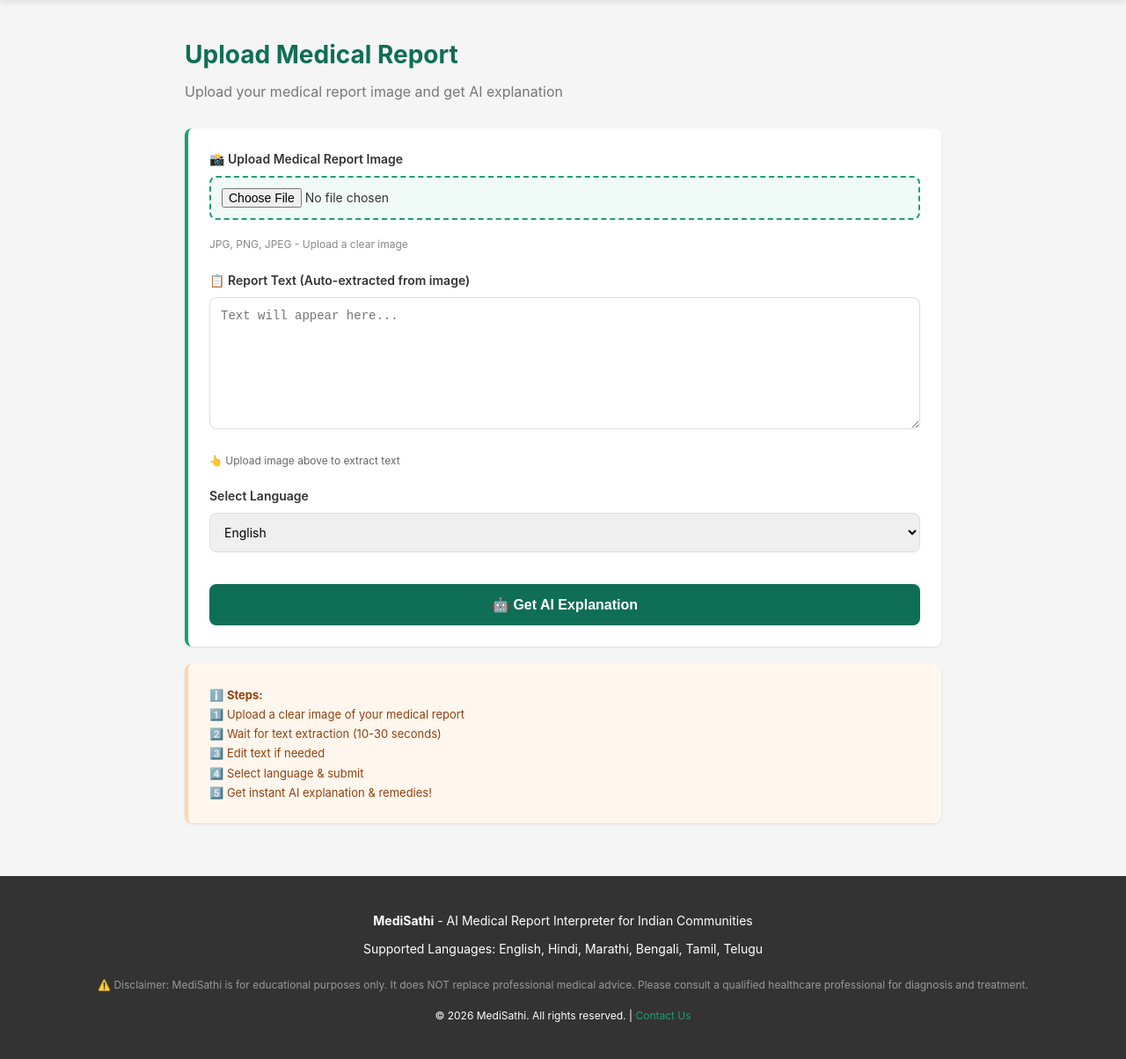
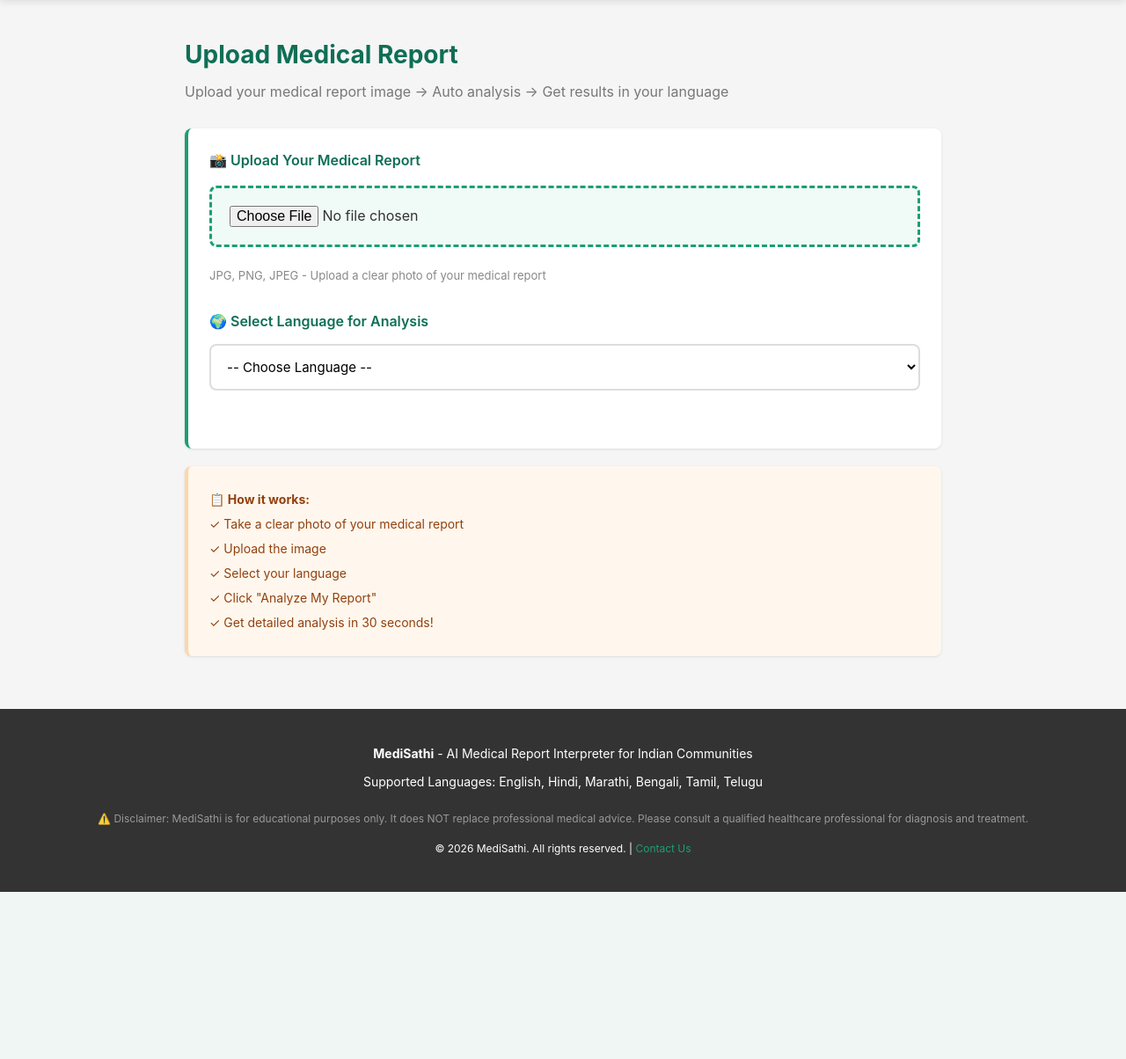
Before and after one commit to raghuwanshinidhi563-jpg/medisathi, a Django app: page /upload/ in a window 1280 px wide. Shown: the part 82-1286 px from the top of the page at 88% size. After the commit the page ends 1096 px from the top, so only its background shows below. Run offline with Django 5.2, Linux system fonts and the light colour scheme; some libraries are stand-ins or nearby versions.

Commit message:
Clean upload form - image only, no text input visible

```diff
--- a/templates/reports/upload.html
+++ b/templates/reports/upload.html
@@ -6,7 +6,7 @@
     Upload Medical Report
   </h2>
   <p style="color:#777;margin-bottom:28px">
-    Upload your medical report image and get AI explanation
+    Upload your medical report image → Auto analysis → Get results in your language
   </p>
 
   {% if error %}
@@ -16,62 +16,73 @@
   {% endif %}
 
   <div class="card">
-    <form method="POST" onsubmit="return validateForm()">
+    <form method="POST" onsubmit="return validateAndSubmit()">
       {% csrf_token %}
 
-      <div style="margin-bottom:20px">
-        <label style="font-size:14px;font-weight:600;color:#333;display:block;margin-bottom:8px">
-          📸 Upload Medical Report Image
+      <!-- HIDDEN extracted text (auto-filled by JavaScript) -->
+      <textarea name="extracted_text" id="extractedText" style="display:none"></textarea>
+
+      <!-- ONLY: File Upload -->
+      <div style="margin-bottom:30px">
+        <label style="font-size:16px;font-weight:600;color:#0F6E56;display:block;margin-bottom:15px">
+          📸 Upload Your Medical Report
         </label>
-        <input type="file" id="imageInput" accept="image/*"
-          style="width:100%;padding:12px;border:2px dashed #1D9E75;border-radius:8px;font-size:14px;background:#f0faf6;cursor:pointer">
-        <p style="font-size:12px;color:#888;margin-top:6px">JPG, PNG, JPEG - Upload a clear image</p>
-      </div>
-
-      <div id="previewDiv" style="display:none;margin-bottom:20px">
-        <img id="previewImg" style="max-width:100%;max-height:300px;border-radius:8px;border:1px solid #ddd">
-      </div>
-
-      <div style="margin-bottom:20px">
-        <label style="font-size:14px;font-weight:600;color:#333;display:block;margin-bottom:8px">
-          📋 Report Text (Auto-extracted from image)
-        </label>
-        <textarea name="extracted_text" id="extractedText"
-          style="width:100%;height:150px;padding:12px;border:1px solid #ddd;border-radius:8px;font-size:14px"
-          placeholder="Text will appear here..."></textarea>
-        <p style="font-size:12px;color:#666;margin-top:6px" id="statusMsg">
-          👆 Upload image above to extract text
+        <input type="file" id="imageInput" accept="image/*" required
+          style="width:100%;padding:20px;border:3px dashed #1D9E75;border-radius:8px;font-size:16px;background:#f0faf6;cursor:pointer">
+        <p style="font-size:13px;color:#888;margin-top:10px">
+          JPG, PNG, JPEG - Upload a clear photo of your medical report
         </p>
       </div>
 
-      <div style="margin-bottom:24px">
-        <label style="font-size:14px;font-weight:600;color:#333;display:block;margin-bottom:8px">
-          Select Language
+      <!-- Image Preview -->
+      <div id="previewDiv" style="display:none;margin-bottom:30px">
+        <p style="font-size:14px;font-weight:600;color:#333;margin-bottom:10px">📷 Your Report</p>
+        <img id="previewImg" style="max-width:100%;max-height:350px;border-radius:8px;border:2px solid #ddd;box-shadow:0 2px 8px rgba(0,0,0,0.1)">
+      </div>
+
+      <!-- Processing Status -->
+      <div id="statusDiv" style="display:none;margin-bottom:30px;padding:15px;background:#e3f2fd;border-radius:8px;border-left:5px solid #2196F3">
+        <p style="margin:0;color:#1565c0;font-weight:600;font-size:14px">
+          ⏳ <span id="statusText">Extracting text from image...</span>
+        </p>
+      </div>
+
+      <!-- ONLY: Language Selection -->
+      <div style="margin-bottom:30px">
+        <label style="font-size:16px;font-weight:600;color:#0F6E56;display:block;margin-bottom:12px">
+          🌍 Select Language for Analysis
         </label>
-        <select name="language" style="width:100%;padding:12px;border:1px solid #ddd;border-radius:8px;font-size:14px">
-          <option value="english">English</option>
-          <option value="hindi">Hindi</option>
-          <option value="marathi">Marathi</option>
-          <option value="bengali">Bengali</option>
-          <option value="tamil">Tamil</option>
-          <option value="telugu">Telugu</option>
+        <select name="language" required
+          style="width:100%;padding:14px;border:2px solid #ddd;border-radius:8px;font-size:15px;background:white;cursor:pointer">
+          <option value="">-- Choose Language --</option>
+          <option value="english">🇮🇳 English</option>
+          <option value="hindi">🇮🇳 Hindi (हिंदी)</option>
+          <option value="marathi">🇮🇳 Marathi (मराठी)</option>
+          <option value="bengali">🇮🇳 Bengali (বাংলা)</option>
+          <option value="tamil">🇮🇳 Tamil (தமிழ்)</option>
+          <option value="telugu">🇮🇳 Telugu (తెలుగు)</option>
         </select>
       </div>
 
-      <button type="submit" class="btn" style="width:100%;font-size:16px;padding:14px;cursor:pointer">
-        🤖 Get AI Explanation
+      <!-- Submit Button -->
+      <button type="submit" class="btn" style="width:100%;font-size:18px;padding:16px;cursor:pointer;display:none;background:#0F6E56;color:white;border:none;border-radius:8px;font-weight:600" id="submitBtn">
+        🤖 Analyze My Report
       </button>
+
+      <!-- Error Message -->
+      <div id="errorMsg" style="display:none;margin-top:20px;padding:15px;background:#ffebee;border-radius:8px;border-left:5px solid #f44336;color:#c62828;font-size:14px">
+      </div>
     </form>
   </div>
 
   <div class="card" style="background:#FFF7ED;border-color:#FED7AA">
-    <p style="font-size:13px;color:#92400E;line-height:1.7">
-      ℹ️ <strong>Steps:</strong><br>
-      1️⃣ Upload a clear image of your medical report<br>
-      2️⃣ Wait for text extraction (10-30 seconds)<br>
-      3️⃣ Edit text if needed<br>
-      4️⃣ Select language & submit<br>
-      5️⃣ Get instant AI explanation & remedies!
+    <p style="font-size:14px;color:#92400E;line-height:2">
+      <strong>📋 How it works:</strong><br>
+      ✓ Take a clear photo of your medical report<br>
+      ✓ Upload the image<br>
+      ✓ Select your language<br>
+      ✓ Click "Analyze My Report"<br>
+      ✓ Get detailed analysis in 30 seconds!
     </p>
   </div>
 </div>
@@ -97,19 +108,26 @@ document.getElementById('imageInput').addEventListener('change', async function(
   const file = e.target.files[0];
   if (!file) return;
 
-  const textArea = document.getElementById('extractedText');
-  const statusMsg = document.getElementById('statusMsg');
+  const statusDiv = document.getElementById('statusDiv');
+  const statusText = document.getElementById('statusText');
+  const previewDiv = document.getElementById('previewDiv');
+  const previewImg = document.getElementById('previewImg');
+  const submitBtn = document.getElementById('submitBtn');
+  const errorMsg = document.getElementById('errorMsg');
 
+  // Show image preview
   const reader = new FileReader();
   reader.onload = function(e) {
-    document.getElementById('previewImg').src = e.target.result;
-    document.getElementById('previewDiv').style.display = 'block';
+    previewImg.src = e.target.result;
+    previewDiv.style.display = 'block';
   };
   reader.readAsDataURL(file);
 
-  textArea.value = '';
-  statusMsg.textContent = '⏳ Extracting text from image... Please wait...';
-  statusMsg.style.color = '#666';
+  // Show processing
+  statusDiv.style.display = 'block';
+  statusText.textContent = '⏳ Reading text from image... Please wait (10-30 seconds)...';
+  submitBtn.style.display = 'none';
+  errorMsg.style.display = 'none';
 
   try {
     const w = await initWorker();
@@ -118,32 +136,41 @@ document.getElementById('imageInput').addEventListener('change', async function(
     const result = await w.recognize(file);
     const text = (result.data.text || '').trim();
 
-    if (text && text.length > 3) {
-      textArea.value = text;
-      statusMsg.textContent = '✅ Text extracted! You can edit before submitting.';
-      statusMsg.style.color = '#065F46';
+    if (text && text.length > 10) {
+      document.getElementById('extractedText').value = text;
+
+      statusText.textContent = '✅ Text extracted! Select language and click "Analyze My Report"';
+      statusDiv.style.backgroundColor = '#e8f5e9';
+      statusDiv.style.borderLeftColor = '#4caf50';
+      statusText.style.color = '#2e7d32';
+
+      submitBtn.style.display = 'block';
     } else {
-      textArea.value = 'Hemoglobin: \nBlood Sugar: \nCholesterol: ';
-      statusMsg.textContent = '⚠️ Could not extract text. Please type values manually.';
-      statusMsg.style.color = '#c33';
+      throw new Error('No text detected in image');
     }
   } catch (err) {
-    textArea.value = 'Hemoglobin: \nBlood Sugar: \nCholesterol: ';
-    statusMsg.textContent = '❌ ' + (err.message || 'Error processing image') + '. Type values manually.';
-    statusMsg.style.color = '#c33';
+    statusText.textContent = '❌ Could not read image. Upload a clearer photo.';
+    statusDiv.style.backgroundColor = '#ffebee';
+    statusDiv.style.borderLeftColor = '#f44336';
+    statusText.style.color = '#c62828';
+
+    errorMsg.style.display = 'block';
+    errorMsg.innerHTML = '⚠️ ' + (err.message || 'Could not process image') + '<br><br>Make sure:<br>✓ Image is clear and readable<br>✓ All text is visible<br>✓ Not blurry or tilted';
+    submitBtn.style.display = 'none';
   }
 });
 
-function validateForm() {
+function validateAndSubmit() {
   const text = document.getElementById('extractedText').value.trim();
+  const language = document.querySelector('select[name="language"]').value;
 
   if (!text) {
-    alert('Please enter or extract medical report text');
+    alert('Please upload a clear image with visible medical report');
     return false;
   }
 
-  if (text.length < 5) {
-    alert('Please enter valid report text (at least 5 characters)');
+  if (!language) {
+    alert('Please select a language');
     return false;
   }
 
```
